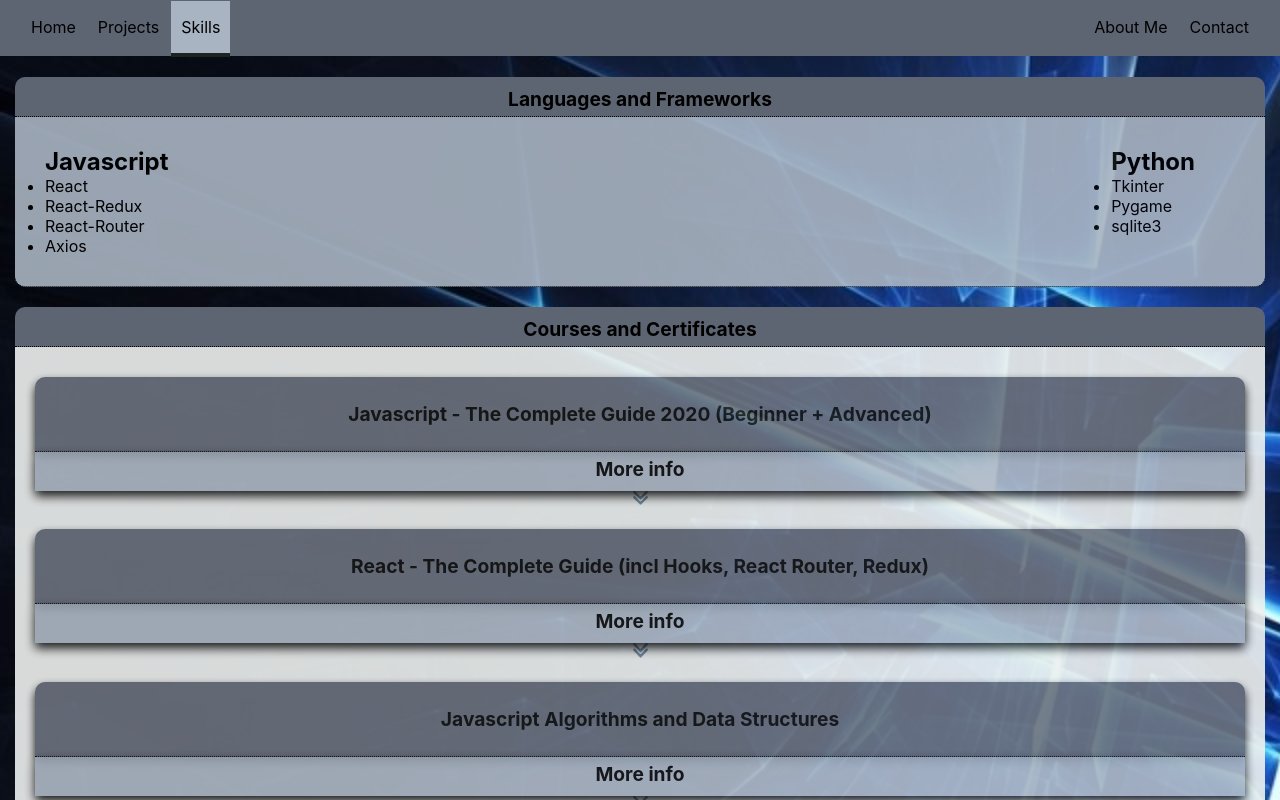
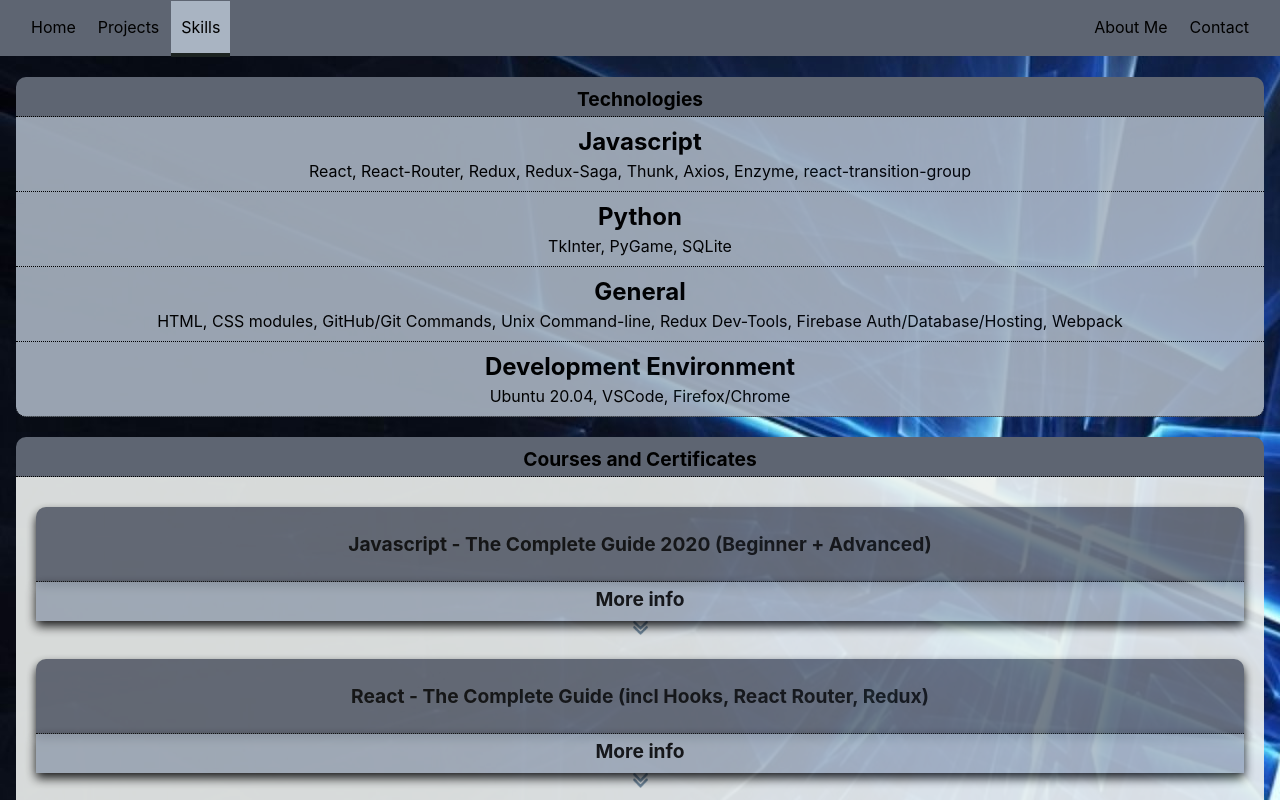
Before and after one commit to Kwarn/portfolio, a React (Create React App) app: page /skills in a window 1280 px wide. Shown: the top 800 px of the page. Built offline with nearby package versions, Linux system fonts and the light colour scheme.

Commit message:
Skills content updates, removed redux dependancy for projects

```diff
--- a/src/components/Skills/Skills.js
+++ b/src/components/Skills/Skills.js
@@ -5,30 +5,34 @@ import Courses from '../../containers/Courses/Courses'
 const Skills = props => {
   return (
     <div className={classes.Skills}>
-      <h1 className={classes.SectionTitle}>Languages and Frameworks</h1>
+      <h1 className={classes.SectionTitle}>Technologies</h1>
       <div className={classes.TechLists}>
-        <div className={classes.JavascriptList}>
+        <div className={classes.TechSubsection}>
           <h2>Javascript</h2>
-          <ul>
-            <li>React</li>
-            <li>React-Redux</li>
-            <li>React-Router</li>
-            <li>Axios</li>
-          </ul>
+          <p>
+            React, React-Router, Redux, Redux-Saga, Thunk, Axios, Enzyme,
+            react-transition-group
+          </p>
         </div>
-        <div className={classes.PythonList}>
+        <div className={classes.TechSubsection}>
           <h2>Python</h2>
-          <ul>
-            <li>Tkinter</li>
-            <li>Pygame</li>
-            <li>sqlite3</li>
-          </ul>
+          <p>TkInter, PyGame, SQLite</p>
+        </div>
+        <div className={classes.TechSubsection}>
+          <h2>General</h2>
+          <p>
+            HTML, CSS modules, GitHub/Git Commands, Unix Command-line, Redux
+            Dev-Tools, Firebase Auth/Database/Hosting, Webpack
+          </p>
+        </div>
+        <div>
+          <h2>Development Environment</h2>
+          <p>Ubuntu 20.04, VSCode, Firefox/Chrome</p>
         </div>
       </div>
 
       <h1 className={classes.SectionTitle}>Courses and Certificates</h1>
       <Courses />
-      <h1 className={classes.SectionTitle}>Development environment</h1>
     </div>
   )
 }
--- a/src/components/Skills/Skills.module.css
+++ b/src/components/Skills/Skills.module.css
@@ -1,41 +1,37 @@
 .Skills {
-  padding-top: 1px;
-}
-
-.TechLists {
-  opacity: 90%;
-  background-color: #A9B4C2;
-  border-bottom: 1px dotted black;
-  border-radius: 0px 0px 10px 10px;
-  height: auto;
-  margin: 0px 15px 15px 15px;
-  opacity: 90%;
-  display: flex;
-  flex-direction: row;
-  justify-content: space-between;
+  padding: 1px;
 }
 
 .SectionTitle {
   border-bottom: 1px dotted black;
   margin: 20px 15px 0px 15px;
   border-radius: 10px 10px 0px 0px;
-  background-color: #5E6572;
+  background-color: #5e6572;
   padding: 10px 0px 5px 0px;
   text-align: center;
   font-size: larger;
   color: black;
 }
 
-ul {
-  display: inline;
-}
-.JavascriptList {
-  padding: 30px;
-  display: inline-block;
+.TechLists {
+  text-align: center;
+  opacity: 90%;
+  background-color: #a9b4c2;
+  border-bottom: 1px dotted black;
+  border-radius: 0px 0px 10px 10px;
+  height: auto;
+  margin: 0px 15px 15px 15px;
+  opacity: 90%;
 }
 
-.PythonList {
-  margin-right: 40px;
-  padding: 30px;
-  display: inline-block;
+.TechLists p {
+  padding: 5px 10px 10px 10px;
 }
+
+.TechLists h2 {
+  padding: 10px 10px 0px 10px;
+}
+
+.TechSubsection {
+  border-bottom: 1px dotted black;
+}
--- a/src/containers/Projects/Projects.js
+++ b/src/containers/Projects/Projects.js
@@ -1,40 +1,56 @@
-import React from 'react'
-import { connect } from 'react-redux'
+import React, { useState } from 'react'
 import Project from '../../components/Project/Project'
-import * as actions from '../../store/actions/index'
 import classes from './Projects.module.css'
 
 const Projects = props => {
-  const { projects } = props
+  const [projects] = useState({
+    burgerBuilder: {
+      title: 'Burger Builder',
+      liveDemoLink: 'https://react-burger-builder-679aa.web.app/',
+      previewTechStack: 'Javascript, React, Redux, Redux-Saga, Firebase, Css',
+      gitHubLink: 'https://github.com/Kwarn/burger-builder',
+      courseLink:
+        'https://www.udemy.com/course/react-the-complete-guide-incl-redux/',
+      description:
+        'This app allows users to create and order their own customized burger. Features include form validation, authentication, database management, automatic login and preservation of the users session. ',
+      lessons:
+        'Multiple approaches to Handling State, Authentication tokens and localStorage, Asynchronous actions, Class-based components and lifecycle hooks, Functional components and react hooks, Higher order components, Form validation, Database rules configuration',
+    },
+    SquarePlayground: {
+      title: 'Square Playground',
+      previewTechStack: 'Javascript, React, Redux, Css, Html',
 
-  const displayFullProjectHandler = projectId => {
-    props.switchFullProject(projectId)
-  }
+      gitHubLink: 'placeholder',
+      description:
+        'This was my first dive into the world of javascript and React',
+      lessons: 'Fundamentals of state and data management',
+    },
+    Fitness: {
+      title: 'Fitness',
+      previewTechStack: 'Python, Tkinter, SQlite3',
+
+      gitHubLink: 'https://github.com/Kwarn/fitness',
+      description: 'fitness app, learned lots',
+      lessons: 'Database queries',
+    },
+    shutdownTimer: {
+      title: 'Shutdown Timer',
+      previewTechStack: 'Python, tkinter',
+      gitHubLink: 'placeholder',
+      description:
+        'Desktop Application for setting an automatic shutdown/reset/sleep time',
+      lessons: 'System process access',
+    },
+  })
 
   let projectElements = []
   for (let project in projects) {
     projectElements.push(
-      <Project
-        key={project}
-        projectId={project}
-        project={projects[project]}
-      />
+      <Project key={project} projectId={project} project={projects[project]} />
     )
   }
 
   return <div className={classes.ProjectsWrapper}>{projectElements}</div>
 }
 
-const mapStateToProps = state => {
-  return {
-    projects: state.projects.projects,
-  }
-}
-const mapDispatchToProps = dispatch => {
-  return {
-    switchFullProject: projectId =>
-      dispatch(actions.switchFullProject(projectId)),
-  }
-}
-
-export default connect(mapStateToProps, mapDispatchToProps)(Projects)
+export default Projects
--- a/src/index.js
+++ b/src/index.js
@@ -4,14 +4,12 @@ import { BrowserRouter } from 'react-router-dom'
 import { Provider } from 'react-redux'
 import { createStore, combineReducers } from 'redux'
 import { composeWithDevTools } from 'redux-devtools-extension'
-import projectsReducer from './store/reducers/projects'
 import contactReducer from './store/reducers/contact'
 import './index.css'
 import App from './App'
 import * as serviceWorker from './serviceWorker'
 
 const rootReducer = combineReducers({
-  projects: projectsReducer,
   contact: contactReducer
 })
 
--- a/src/store/reducers/projects.js
+++ /dev/null
@@ -1,55 +0,0 @@
-import * as actionTypes from '../actions/actionTypes'
-import { updateObject } from '../../shared/Utility'
-
-const initalState = {
-  projects: {
-    burgerBuilder: {
-      title: 'Burger Builder',
-      liveDemoLink: 'https://react-burger-builder-679aa.web.app/',
-      previewTechStack: 'Javascript, React, Redux, Redux-Saga, Firebase, Css',
-      gitHubLink: 'https://github.com/Kwarn/burger-builder',
-      courseLink:
-        'https://www.udemy.com/course/react-the-complete-guide-incl-redux/',
-      description:
-        "This app allows users to create and order their own customized burger. Features include form validation, authentication, database management, automatic login and preservation of the users session. ",
-      lessons:
-        'Multiple approaches to Handling State, Authentication tokens and localStorage, Asynchronous actions, Class-based components and lifecycle hooks, Functional components and react hooks, Higher order components, Form validation, Database rules configuration',
-    },
-    SquarePlayground: {
-      title: 'Square Playground',
-      previewTechStack: 'Javascript, React, Redux, Css, Html',
-
-      gitHubLink: 'placeholder',
-      description: 'This was my first dive into the world of javascript and React',
-      lessons: 'Fundamentals of state and data management',
-    },
-    Fitness: {
-      title: 'Fitness',
-      previewTechStack: 'Python, Tkinter, SQlite3',
-
-      gitHubLink: 'https://github.com/Kwarn/fitness',
-      description: 'fitness app, learned lots',
-      lessons: 'Database queries',
-    },
-    shutdownTimer: {
-      title: 'Shutdown Timer',
-      previewTechStack: 'Python, tkinter',
-      gitHubLink: 'placeholder',
-      description:
-        'Desktop Application for setting an automatic shutdown/reset/sleep time',
-      lessons: 'System process access',
-    },
-  },
-  fullProject: 'burgerBuilder',
-}
-
-const reducer = (state = initalState, action) => {
-  switch (action.type) {
-    case actionTypes.SWITCH_FULL_PROJECT:
-      return updateObject(state, { fullProject: action.projectId })
-    default:
-      return state
-  }
-}
-
-export default reducer
```
